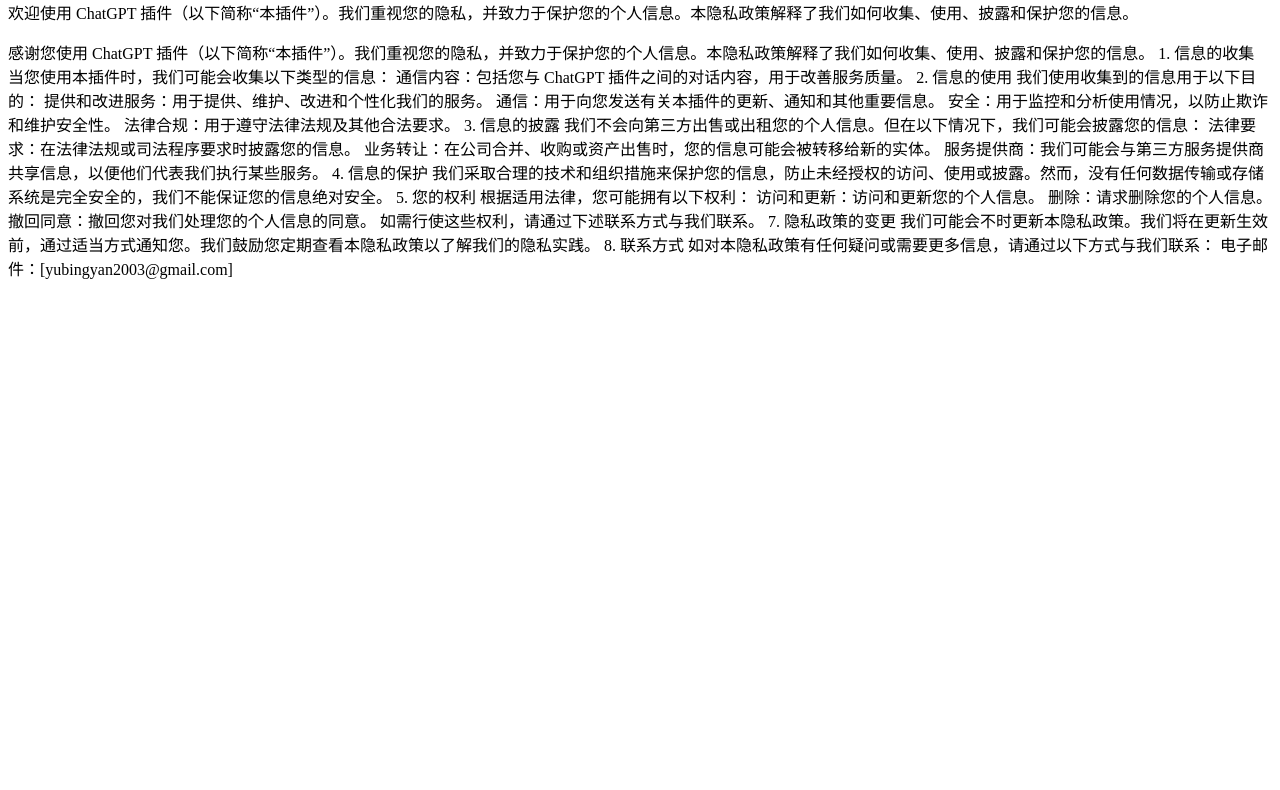
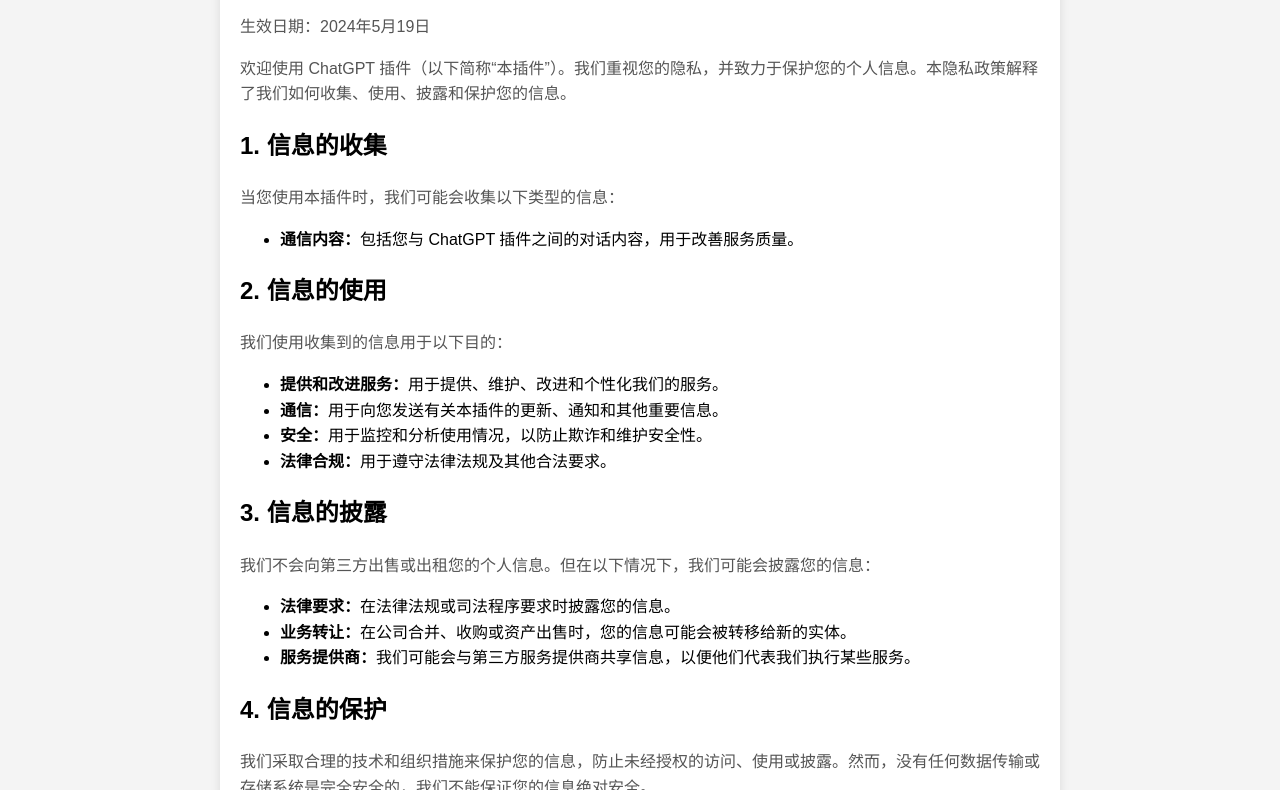
Before and after one commit to PinNyie-Yu/chatgpt-plugin, a plain HTML site: page index.html in a window 1280 px wide. Shown: the part 120-910 px from the top of the page. Before the commit the page ends 800 px from the top, so only its background shows below. Drawn offline with Linux system fonts and the light colour scheme.

Commit message:
Update index.html

```diff
--- a/index.html
+++ b/index.html
@@ -1,61 +1,79 @@
 <!DOCTYPE html>
-<html lang="en">
+<html lang="zh-CN">
 <head>
     <meta charset="UTF-8">
     <meta name="viewport" content="width=device-width, initial-scale=1.0">
-    <title>Privacy Policy</title>
+    <title>隐私政策</title>
+    <style>
+        body {
+            font-family: Arial, sans-serif;
+            line-height: 1.6;
+            margin: 0;
+            padding: 20px;
+            background-color: #f4f4f4;
+        }
+        .container {
+            max-width: 800px;
+            margin: 0 auto;
+            padding: 20px;
+            background-color: #fff;
+            box-shadow: 0 0 10px rgba(0, 0, 0, 0.1);
+        }
+        h1 {
+            color: #333;
+        }
+        p {
+            color: #555;
+        }
+    </style>
 </head>
 <body>
-    <h1>Privacy Policy</h1>
-    <p>生效日期：2024年5月19日</p>
-    <p>欢迎使用 ChatGPT 插件（以下简称“本插件”）。我们重视您的隐私，并致力于保护您的个人信息。本隐私政策解释了我们如何收集、使用、披露和保护您的信息。</p>
-   感谢您使用 ChatGPT 插件（以下简称“本插件”）。我们重视您的隐私，并致力于保护您的个人信息。本隐私政策解释了我们如何收集、使用、披露和保护您的信息。
+    <div class="container">
+        <h1>隐私政策</h1>
+        <p>生效日期：2024年5月19日</p>
+        <p>欢迎使用 ChatGPT 插件（以下简称“本插件”）。我们重视您的隐私，并致力于保护您的个人信息。本隐私政策解释了我们如何收集、使用、披露和保护您的信息。</p>
 
-1. 信息的收集
+        <h2>1. 信息的收集</h2>
+        <p>当您使用本插件时，我们可能会收集以下类型的信息：</p>
+        <ul>
+            <li><strong>通信内容：</strong>包括您与 ChatGPT 插件之间的对话内容，用于改善服务质量。</li>
+        </ul>
 
-当您使用本插件时，我们可能会收集以下类型的信息：
+        <h2>2. 信息的使用</h2>
+        <p>我们使用收集到的信息用于以下目的：</p>
+        <ul>
+            <li><strong>提供和改进服务：</strong>用于提供、维护、改进和个性化我们的服务。</li>
+            <li><strong>通信：</strong>用于向您发送有关本插件的更新、通知和其他重要信息。</li>
+            <li><strong>安全：</strong>用于监控和分析使用情况，以防止欺诈和维护安全性。</li>
+            <li><strong>法律合规：</strong>用于遵守法律法规及其他合法要求。</li>
+        </ul>
 
-通信内容：包括您与 ChatGPT 插件之间的对话内容，用于改善服务质量。
-2. 信息的使用
+        <h2>3. 信息的披露</h2>
+        <p>我们不会向第三方出售或出租您的个人信息。但在以下情况下，我们可能会披露您的信息：</p>
+        <ul>
+            <li><strong>法律要求：</strong>在法律法规或司法程序要求时披露您的信息。</li>
+            <li><strong>业务转让：</strong>在公司合并、收购或资产出售时，您的信息可能会被转移给新的实体。</li>
+            <li><strong>服务提供商：</strong>我们可能会与第三方服务提供商共享信息，以便他们代表我们执行某些服务。</li>
+        </ul>
 
-我们使用收集到的信息用于以下目的：
+        <h2>4. 信息的保护</h2>
+        <p>我们采取合理的技术和组织措施来保护您的信息，防止未经授权的访问、使用或披露。然而，没有任何数据传输或存储系统是完全安全的，我们不能保证您的信息绝对安全。</p>
 
-提供和改进服务：用于提供、维护、改进和个性化我们的服务。
-通信：用于向您发送有关本插件的更新、通知和其他重要信息。
-安全：用于监控和分析使用情况，以防止欺诈和维护安全性。
-法律合规：用于遵守法律法规及其他合法要求。
-3. 信息的披露
+        <h2>5. 您的权利</h2>
+        <p>根据适用法律，您可能拥有以下权利：</p>
+        <ul>
+            <li><strong>访问和更新：</strong>访问和更新您的个人信息。</li>
+            <li><strong>删除：</strong>请求删除您的个人信息。</li>
+            <li><strong>撤回同意：</strong>撤回您对我们处理您的个人信息的同意。</li>
+        </ul>
+        <p>如需行使这些权利，请通过下述联系方式与我们联系。</p>
 
-我们不会向第三方出售或出租您的个人信息。但在以下情况下，我们可能会披露您的信息：
+        <h2>7. 隐私政策的变更</h2>
+        <p>我们可能会不时更新本隐私政策。我们将在更新生效前，通过适当方式通知您。我们鼓励您定期查看本隐私政策以了解我们的隐私实践。</p>
 
-法律要求：在法律法规或司法程序要求时披露您的信息。
-业务转让：在公司合并、收购或资产出售时，您的信息可能会被转移给新的实体。
-服务提供商：我们可能会与第三方服务提供商共享信息，以便他们代表我们执行某些服务。
-4. 信息的保护
-
-我们采取合理的技术和组织措施来保护您的信息，防止未经授权的访问、使用或披露。然而，没有任何数据传输或存储系统是完全安全的，我们不能保证您的信息绝对安全。
-
-
-5. 您的权利
-
-根据适用法律，您可能拥有以下权利：
-
-访问和更新：访问和更新您的个人信息。
-删除：请求删除您的个人信息。
-撤回同意：撤回您对我们处理您的个人信息的同意。
-如需行使这些权利，请通过下述联系方式与我们联系。
-
-7. 隐私政策的变更
-
-我们可能会不时更新本隐私政策。我们将在更新生效前，通过适当方式通知您。我们鼓励您定期查看本隐私政策以了解我们的隐私实践。
-
-8. 联系方式
-
-如对本隐私政策有任何疑问或需要更多信息，请通过以下方式与我们联系：
-
-电子邮件：[yubingyan2003@gmail.com]
-
-
-
+        <h2>8. 联系方式</h2>
+        <p>如对本隐私政策有任何疑问或需要更多信息，请通过以下方式与我们联系：</p>
+        <p>电子邮件：[yubingyan2003@gmail.com]<br>
+    </div>
 </body>
 </html>
```
